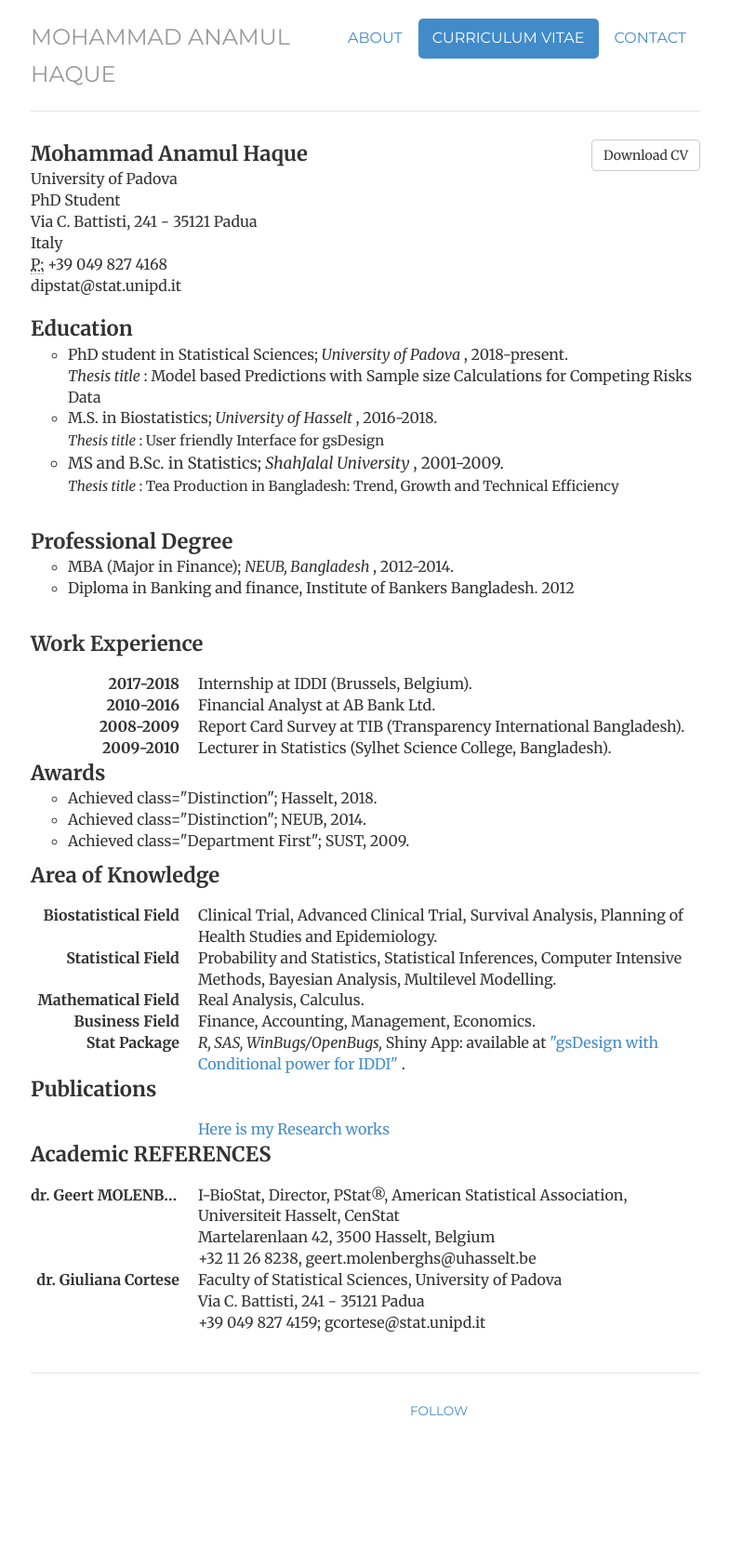
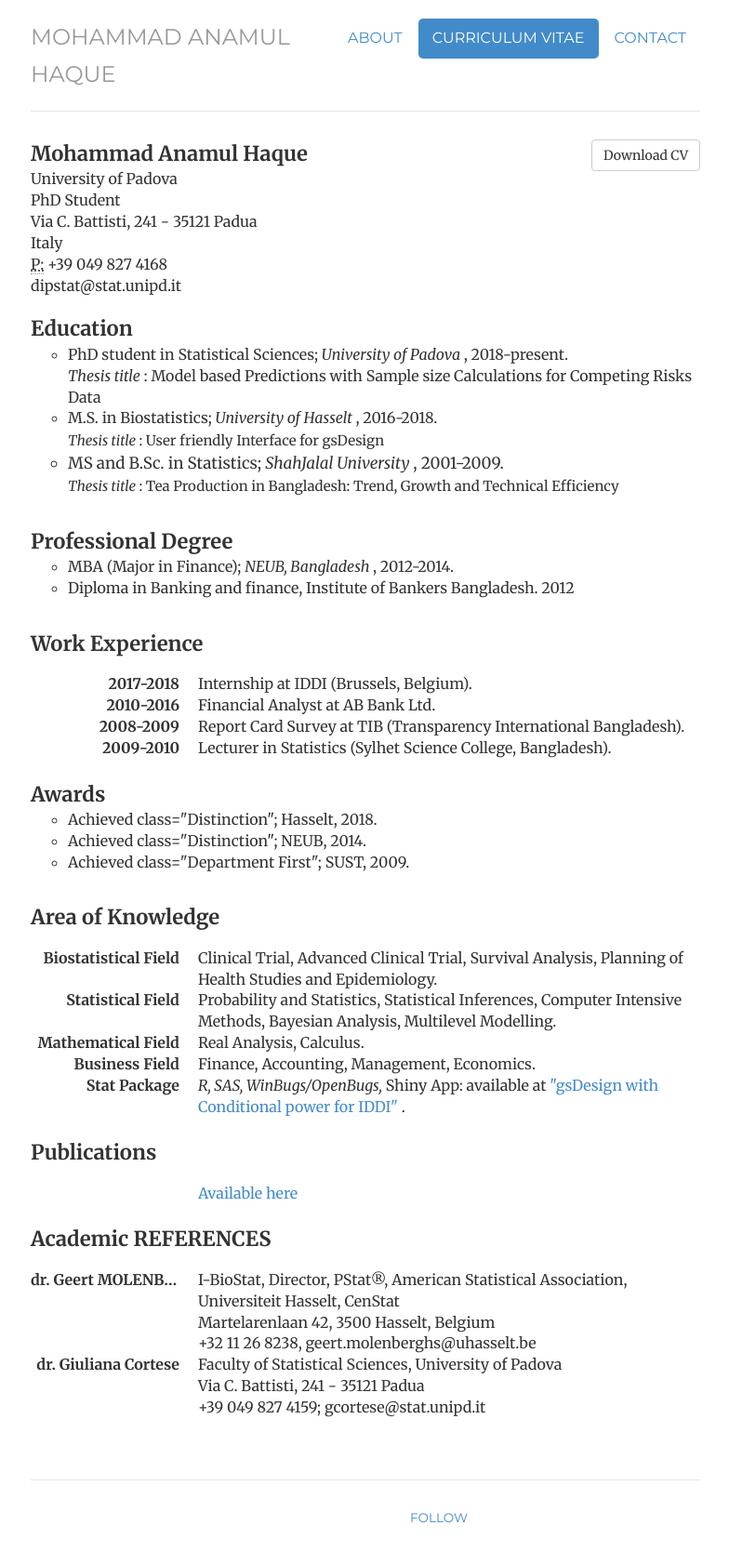
Before and after one commit to haquemdanamul/haquemdanamul, a Jekyll site: the page built from resume/index.html, in a window 1280 px wide. Shown: the whole page at 93% size, without its empty margins (247-1031 px from the left). Built offline with Jekyll 4.4.1, drawn with Linux system fonts in a browser that asks for light colours; nearby versions of some CDN libraries; library files that are not in the unit come from our copies; before the commit the page ends 1569 px from its top, so only the background shows below that.

Commit message:
Update index.html

```diff
--- a/resume/index.html
+++ b/resume/index.html
@@ -51,7 +51,7 @@ description: Contact information for Mohammad Anamul Haque, a Statistician, Bios
 <dd>Lecturer in Statistics (Sylhet Science College, Bangladesh).</dd>
 
 </d1>
-
+	<br>
 
 <b style="font-size:22px">Awards</b>
 <ul style="list-style-type:circle;">
@@ -59,6 +59,7 @@ description: Contact information for Mohammad Anamul Haque, a Statistician, Bios
 <li> Achieved class="Distinction"; NEUB, 2014. </li>
 <li> Achieved class="Department First"; SUST, 2009. </li>
 </ul>
+<br>
 
 <b style="font-size:22px"> Area of Knowledge </b>
 <dl class="dl-horizontal">
@@ -75,11 +76,14 @@ description: Contact information for Mohammad Anamul Haque, a Statistician, Bios
 
 	</dd>
 	</d1>
+<br>
+
 <b style="font-size:22px"> Publications </b>
 <dl class="dl-horizontal">
-<dd> <a href="https://www.researchgate.net/profile/Mohammad_Anamul_Haque">Here is my Research works</a>
+<dd> <a href="https://www.researchgate.net/profile/Mohammad_Anamul_Haque"> Available here</a>
 	</dd>
 	</d1>
+<br>
 
 <b style="font-size:22px"> Academic REFERENCES </b>
 <dl class="dl-horizontal">
@@ -94,7 +98,7 @@ description: Contact information for Mohammad Anamul Haque, a Statistician, Bios
 	<dd>+39 049 827 4159; gcortese@stat.unipd.it</dd>
 
 </d1>
-
+<br>
 
 
 
```
